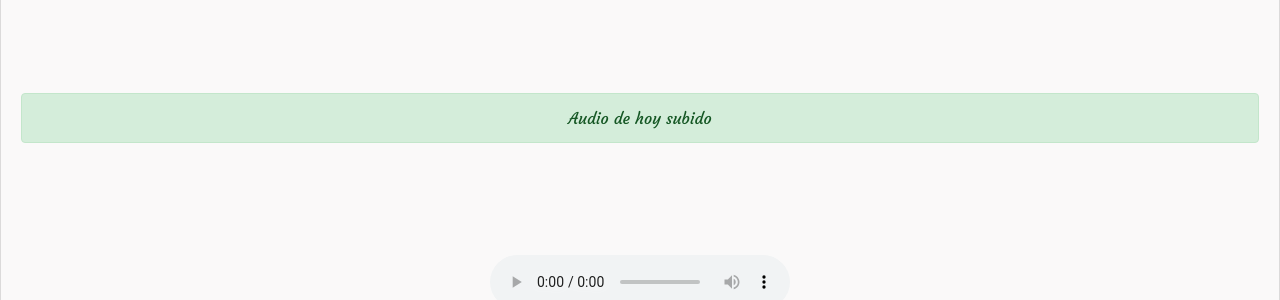
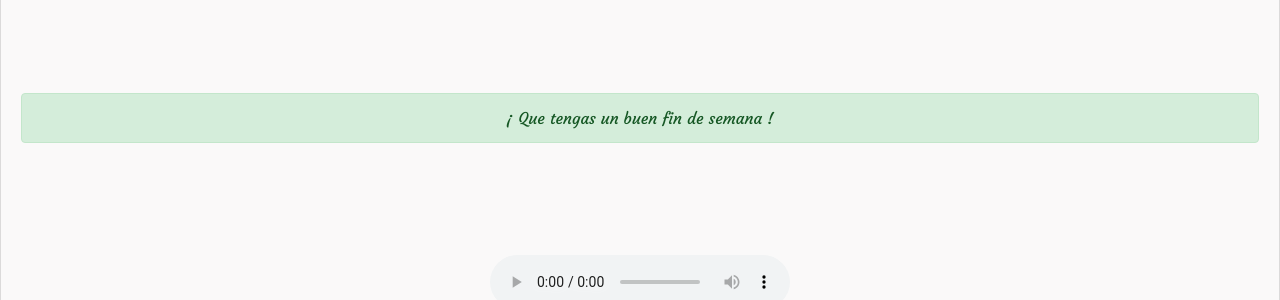
Before and after one commit to gran-gas/aliento, a Flask app: page /audio.html in a window 1280 px wide. Shown: the part 182-482 px from the top of the page. Run offline with Flask 2, Linux system fonts and the light colour scheme; some libraries are stand-ins or nearby versions.

Commit message:
first commit

```diff
--- a/templates/audio.html
+++ b/templates/audio.html
@@ -19,7 +19,7 @@
         </div> -->
 
        <div class="alert alert-success" role="alert ">
-            Audio de hoy subido
+            ¡ Que tengas un buen fin de semana !
         </div>
 
 
```
